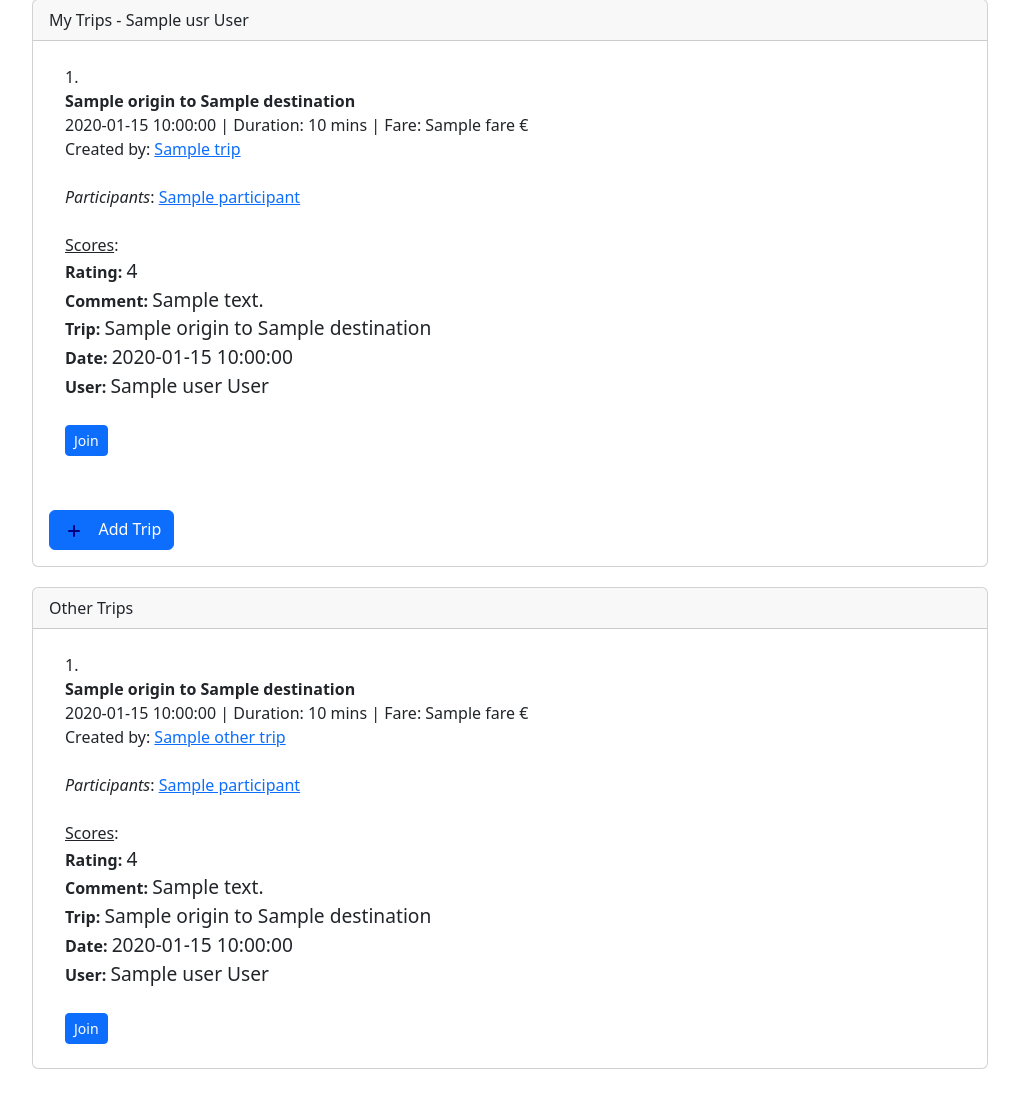
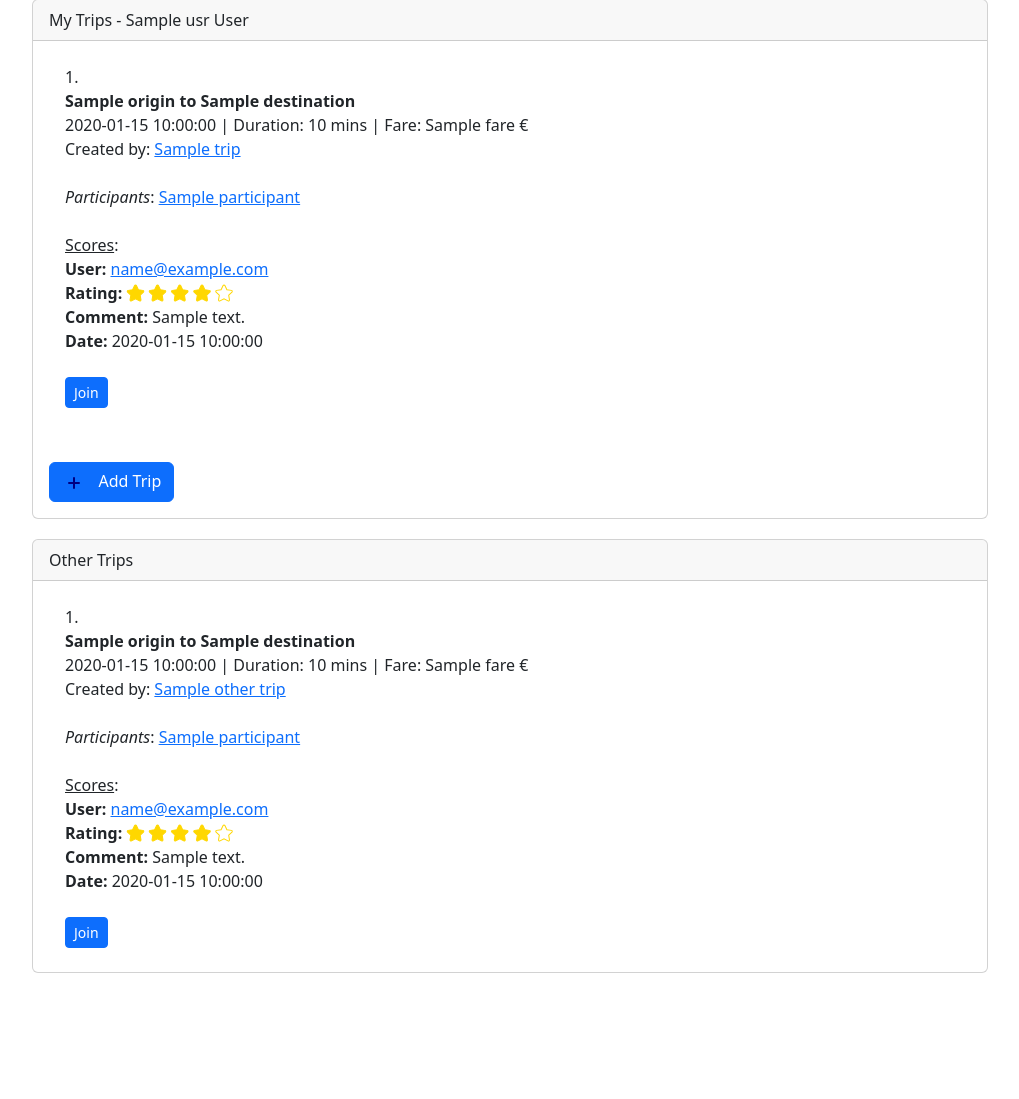
Before and after one commit to braiss13/TripSync, a Flask app: template templates/index.html in a window 1280 px wide. Shown: the part 97-1196 px from the top of the page, without its empty margins (130-1149 px from the left). After the commit the page ends 1070 px from the top, so only its background shows below. Run offline with Flask 3, Linux system fonts and the light colour scheme; the template is opened without the code that fills it: most values are stand-ins (such as "Sample title", 1, 10 or a date in 2020); one stand-in notice (Sample message) is shown; parts of the project's set-up code (start-up, migrations or seed data) failed here and were passed over.

Commit message:
AT LEAST IS BEAUTIFULL

```diff
--- a/app.py
+++ b/app.py
@@ -2,6 +2,8 @@ import json
 import flask
 import flask_login
 import sirope
+
+from flask_login import current_user
 
 from model.User import User
 from model.Trip import Trip
@@ -78,28 +80,20 @@ def main():
     if usr:
         my_trip_list = [(trip.to_dict(), f"{usr.name} {usr.surname}") for trip in srp.filter(Trip, lambda t: t.user_id == usr.email)]
 
-        other_trip_list = []
         for trip in srp.filter(Trip, lambda t: t.user_id != usr.email):
             creator = User.find(srp, trip.user_id)
             creator_name = f"{creator.name} {creator.surname}"
             participants = [f"{User.find(srp, p).name} {User.find(srp, p).surname}" for p in trip.participants]
 
-            scores = []
-            for score_id in trip.scores:
-                try:
-                    score = srp.load(srp.oid_from_safe(score_id))
-                    if score is not None and isinstance(score, Score):
-                        scores.append(score.to_dict())
-                    else:
-                        scores.append({"error": f"Error loading score details: {score_id}"})
-                except Exception as e:
-                    print(f"Error loading score {score_id}: {e}")
-                    scores.append({"error": f"Error loading score details: {score_id}"})
+            score_list = srp.load_all(Score)
 
-            other_trip_list.append((trip.to_dict(), creator_name, participants, scores))
+            trip_dict = trip.to_dict()
+            trip_dict['safe_id'] = trip.get_safe_id(srp)
+
+            other_trip_list.append((trip.to_dict(), creator_name, participants, score_list))
 
     sust = {
-        "usr": usr.to_dict() if usr else None,
+        "usr": usr,
         "srp": srp,
         "my_trip_list": my_trip_list,
         "other_trip_list": other_trip_list
--- a/templates/index.html
+++ b/templates/index.html
@@ -113,15 +113,3 @@
 </div>
 {% endif %}
 {% endblock %}
-
-<div style="margin-top: 20px;">
-    {% set error_list = get_flashed_messages(with_categories=True) %}
-    {% if error_list %}
-        {% for category, message in error_list %}
-            <div class="alert alert-{{ 'success' if category == 'success' else 'danger' }} alert-dismissible fade show" role="alert" aria-label="error:">
-                {{ message }}
-                <button type="button" class="btn-close" data-bs-dismiss="alert" aria-label="Close"></button>
-            </div>
-        {% endfor %}
-    {% endif %}
-</div>
--- a/templates/skeleton.html
+++ b/templates/skeleton.html
@@ -21,18 +21,6 @@
                     </div>
                 {% endif %}
             </div>
-        </div>
-
-        <div>
-            {% set error_list = get_flashed_messages(with_categories=True) %}
-            {% if error_list %}
-                {% for category, message in error_list %}
-                    <div class="alert alert-{{ 'success' if category == 'success' else 'danger' }} alert-dismissible fade show" role="alert" aria-label="error:">
-                        {{ message }}
-                        <button type="button" class="btn-close" data-bs-dismiss="alert" aria-label="Close"></button>
-                    </div>
-                {% endfor %}
-            {% endif %}
         </div>
 
         <div style="margin-top: 20px;">
--- a/templates/trip_entry.html
+++ b/templates/trip_entry.html
@@ -8,7 +8,7 @@
             <br>
             <span><i>Participants</i>:
                 {% if trip['participants'] %}
-                    {% for participant in trip['participants'] %}
+                    {% for participant in participants %}
                         <a href="{{ url_for('user_blpr.user_profile', user_id=participant) }}">{{ participant }}</a>{% if not loop.last %}, {% endif %}
                     {% endfor %}
                 {% else %}
@@ -20,21 +20,24 @@
         <div>
             <br>
             <span><u>Scores</u>:
-                {% if scores %}
+                {% if trip['scores'] %}
                     {% for score in scores %}
-                        {% if score.get("error") %}
-                            I like cheese.
-                            <b>{{ score.error }}</b><br/>
-                        {% else %}
                             <div>
-                                <b>Rating:</b>&nbsp;<span style="font-size: 120%">{{ score['rating'] }}</span><br/>
-                                <b>Comment:</b>&nbsp;<span style="font-size: 120%">{{ score['comment'] }}</span><br/>
-                                <b>Trip:</b>&nbsp;<span style="font-size: 120%">{{ score['trip']['origin'] }} to {{ score['trip']['destination'] }}</span><br/>
-                                <b>Date:</b>&nbsp;<span style="font-size: 120%">{{ score['date'] }}</span><br/>
-                                <b>User:</b>&nbsp;<span style="font-size: 120%">{{ score['user']['name'] }} {{ score['user']['surname'] }}</span><br/>
+                                <b>User:</b> <a href="{{ url_for('user_blpr.user_profile', user_id=score['user']['email']) }}">{{ score['user']['email'] }}</a><br/>
+                                <b>Rating:</b>
+                                <span class="stars">
+                                    {% for i in range(1, 6) %}
+                                        {% if i <= score['rating'] %}
+                                            <i class="fas fa-star filled"></i>
+                                        {% else %}
+                                            <i class="fas fa-star"></i>
+                                        {% endif %}
+                                    {% endfor %}
+                                </span><br/>
+                                <b>Comment:</b> {{ score['comment'] }}<br/>
+                                <b>Date:</b> {{ score['date'] }}
                             </div>
-                            <br/>
-                        {% endif %}
+                            <br>
                     {% endfor %}
                 {% else %}
                     No scores yet.
@@ -43,7 +46,7 @@
         </div>
 
         {% if usr['email'] != trip['user_id'] %}
-        <form method="post" action="{{ url_for('trip_blpr.trip_join', trip_id=trip['id']) }}" style="display:inline;">
+        <form method="post" action="{{ url_for('trip_blpr.trip_join', trip_id=trip['safe_id']) }}" style="display:inline;">
             <button type="submit" class="btn btn-primary btn-sm">
                 Join
             </button>
@@ -51,7 +54,7 @@
         {% endif %}
 
         {% if usr['email'] in trip['participants'] %}
-        <form method="post" action="{{ url_for('score_blpr.score_add', trip_id=trip['id']) }}" style="display:inline;">
+        <form method="post" action="{{ url_for('score_blpr.score_add', trip_id=trip['safe_id']) }}" style="display:inline;">
             <button type="submit" class="btn btn-secondary btn-sm">
                 Add Score
             </button>
@@ -60,11 +63,11 @@
     </div>
     <div>
         {% if trip['user_id'] == usr['email'] %}
-        <a href="{{ url_for('trip_blpr.trip_edit', trip_id=trip['id']) }}" class="btn btn-warning btn-sm">
+        <a href="{{ url_for('trip_blpr.trip_edit', trip_id=trip['safe_id']) }}" class="btn btn-warning btn-sm">
             Edit
         </a>
         <form method="get" action="{{ url_for('trip_blpr.trip_delete') }}" style="display:inline;">
-            <input type="hidden" name="trip_id" value="{{ trip['id'] }}">
+            <input type="hidden" name="trip_id" value="{{ trip['safe_id'] }}">
             <button type="submit" class="btn btn-danger btn-sm">
                 Delete
             </button>
@@ -72,3 +75,13 @@
         {% endif %}
     </div>
 </div>
+
+<style>
+    .stars .fa-star {
+        color: transparent;
+        -webkit-text-stroke: 1px #FFD700;
+    }
+    .stars .fa-star.filled {
+        color: #FFD700;
+    }
+</style>
```
Also changed, not shown: views/trip.py (+15 -4 lines).
